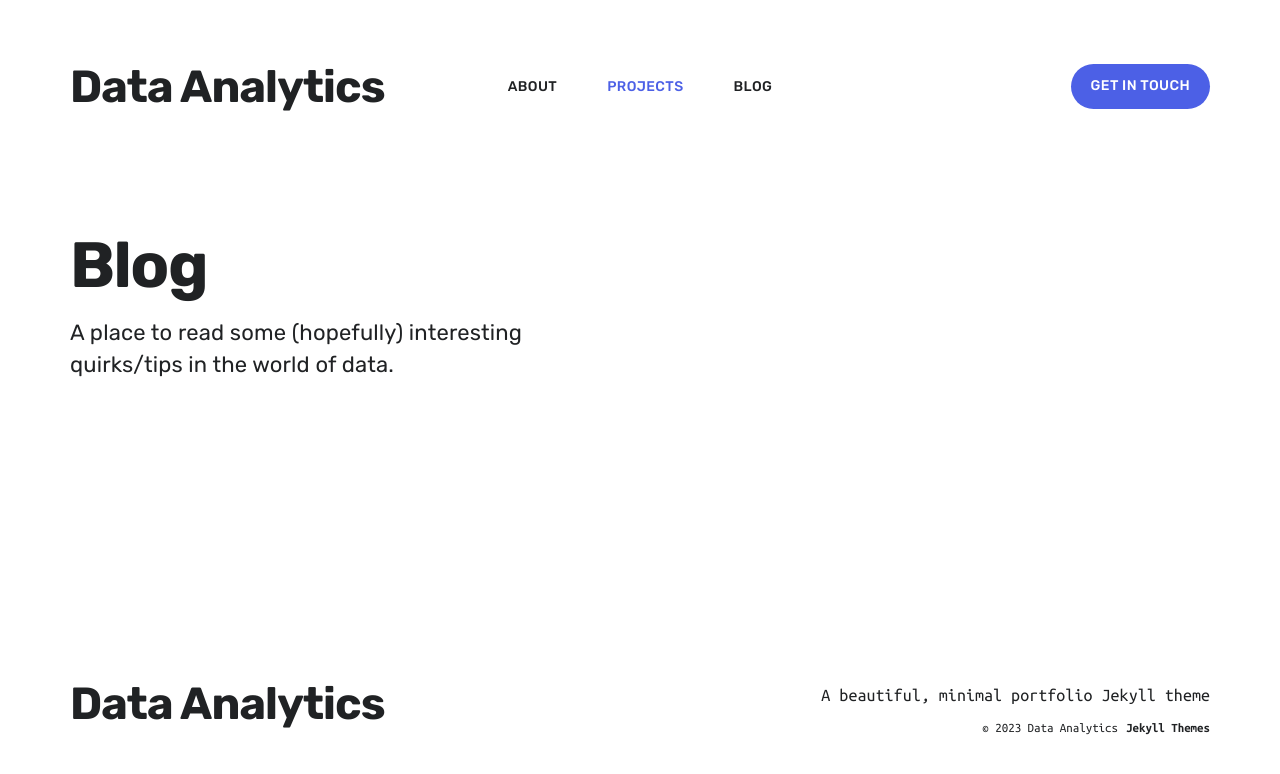
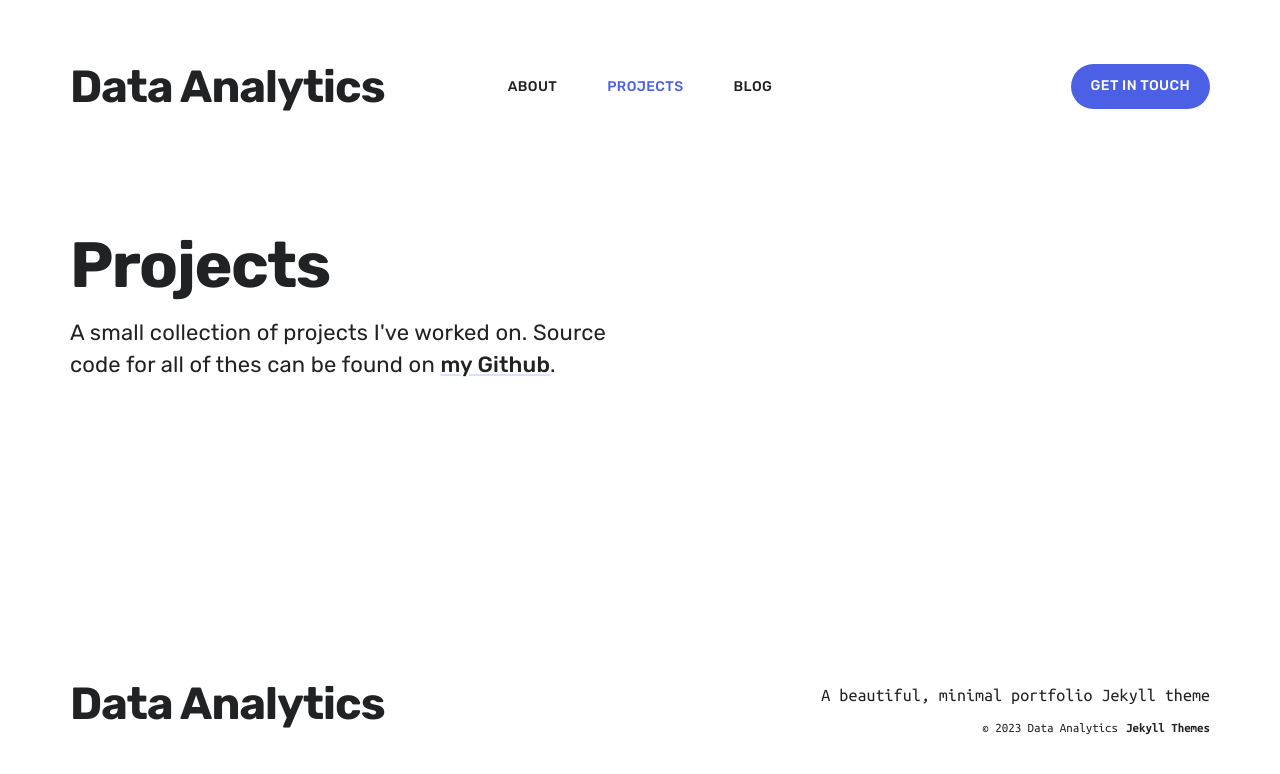
Before and after one commit to jmoro0408/jmoro0408.github.io, a Jekyll site: the page built from projects/index.html, in a window 1280 px wide. Shown: the top 774 px of the page. Built offline with Jekyll 4.4.1, drawn with Linux system fonts in a browser that asks for light colours; nearby versions of some CDN libraries.

Commit message:
fixed project page

```diff
--- a/projects/index.html
+++ b/projects/index.html
@@ -1,6 +1,6 @@
 ---
 layout: default
-title: Blog
+title: Projects
 description: A small collection of projects I've worked on.
 featured_image: /images/social.jpg
 ---
@@ -8,8 +8,8 @@
 <div class="page-blog">
 	<header class="header--single">
 		<div class="wrap">
-			<h1 class="header__title">Blog</h1>
-			<p class="header__subtitle subtitle--light">A place to read some (hopefully) interesting quirks/tips in the world of data.</p>
+			<h1 class="header__title">Projects</h1>
+			<p class="header__subtitle subtitle--light"> A small collection of projects I've worked on. Source code for all of thes can be found on <a href="https://github.com/jmoro0408">my Github</a>.</p>
 		</div>
 	</header>
 
```
